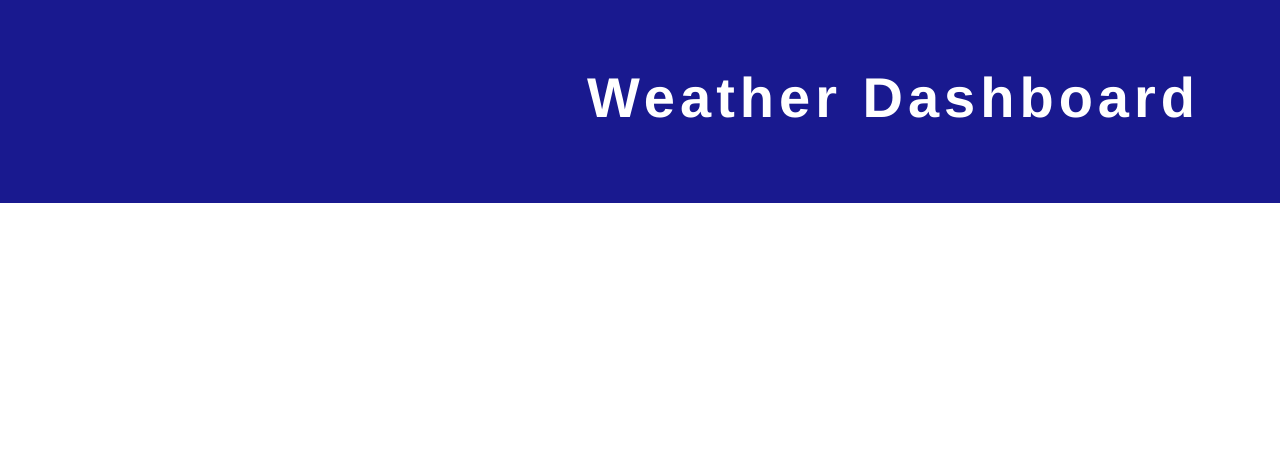
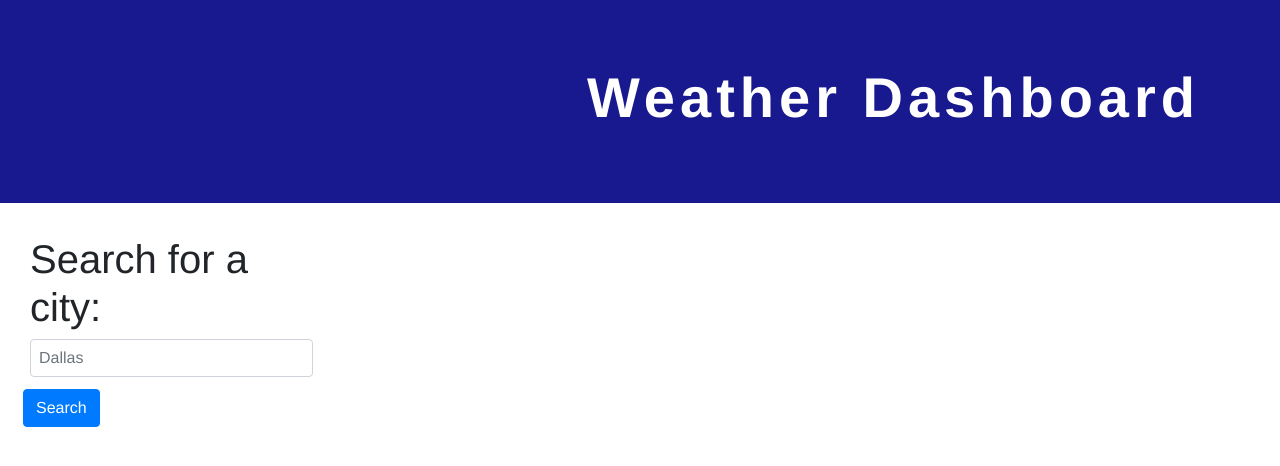
Before and after one commit to AllieStewart/Weather-And-5-Day-Forecast-App, a plain HTML site: page index.html in a window 1280 px wide. Drawn offline with nearby package versions, Linux system fonts and the light colour scheme.

Commit message:
added column for 'seach' on left side in .html, properties for it in .css

```diff
--- a/assets/css/style.css
+++ b/assets/css/style.css
@@ -18,5 +18,9 @@ h1 {
     letter-spacing: 5px;
 }
 
+h2 {
+    font-size: 250%;
+}
+
 /* potentially include: */
 /* classes, ids, other selectors, buttons */
--- a/index.html
+++ b/index.html
@@ -25,7 +25,19 @@
     </header>
     <main>
         <!-- Far left, "Search for a city:" -->
+
         <!-- Search box with placeholder city -->
+        <form>
+            <div class="col">
+              <div class="col-6 col-md-3">
+                <h2>Search for a city:</h2>
+                <input type="text" class="form-control p-2" placeholder="Dallas">
+              </div>
+              <div class="col-auto my-1 p-2">
+                <button type="search" class="btn btn-primary">Search</button>
+              </div>
+            </div>
+        </form>
         <!-- "Search" button, light blue bkrd, white text -->
         <!-- Line break -->
         <!-- Search history of past cities which will display info if clicked on -->
```
